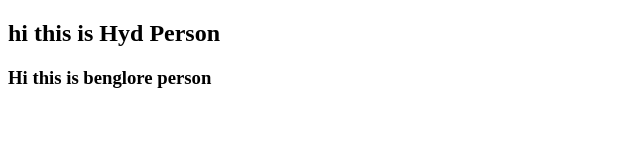
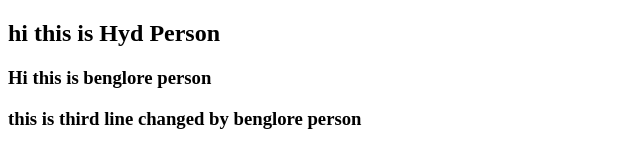
Before and after one commit to kishore-5583/git, a plain HTML site: page index.html in a window 1280 px wide. Shown: the whole page, without its empty margins (0-640 px from the left). Drawn offline with Linux system fonts and the light colour scheme.

Commit message:
Third change by benglore person

```diff
--- a/index.html
+++ b/index.html
@@ -8,5 +8,6 @@
 <body>
      <h2>hi this is Hyd Person</h2>
      <h3>Hi this is benglore person</h3>
+     <h3>this is third line changed by benglore person</h3>
 </body>
 </html>
```
